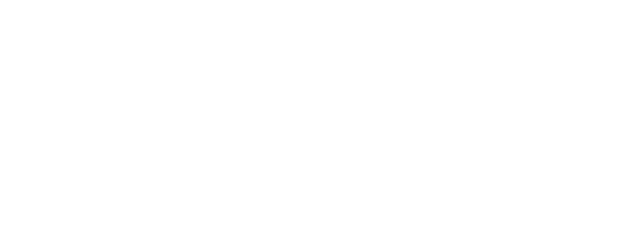
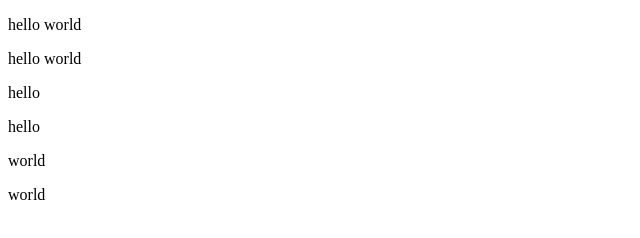
Before and after one commit to heguohui2018/basic-javascript, a plain HTML site: page javascript基础/index.html in a window 1280 px wide. Shown: the whole page, without its empty margins (0-640 px from the left). Drawn offline with Linux system fonts and the light colour scheme.

Commit message:
heguohui

```diff
--- a/javascript基础/index.html
+++ b/javascript基础/index.html
@@ -6,10 +6,12 @@
 </head>
 <body>
 	<div>
-		<p></p>
-		<p></p>
-		<p></p>
-		<p></p>
+		<p>hello world</p>
+		<p>hello world</p>
+		<p>hello</p>
+		<p>hello</p>
+		<p>world</p>
+		<p>world</p>
 	</div>
 
 </body>
```
